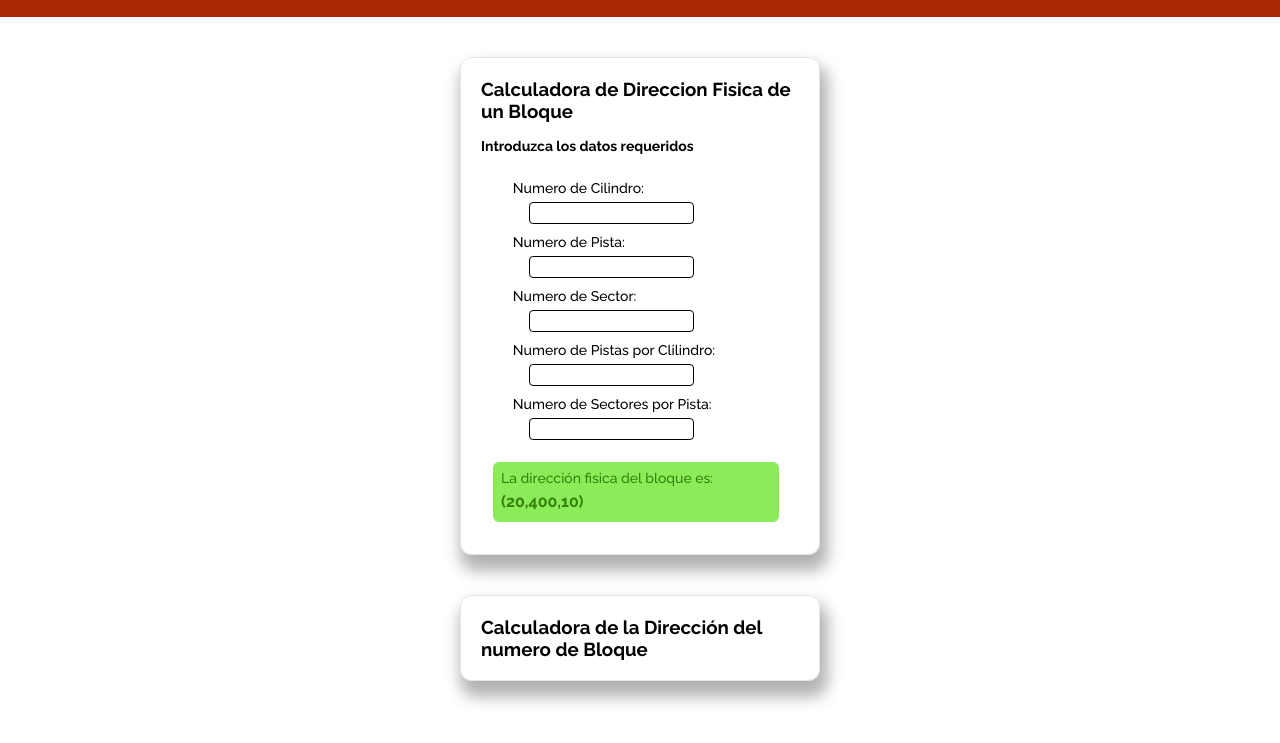
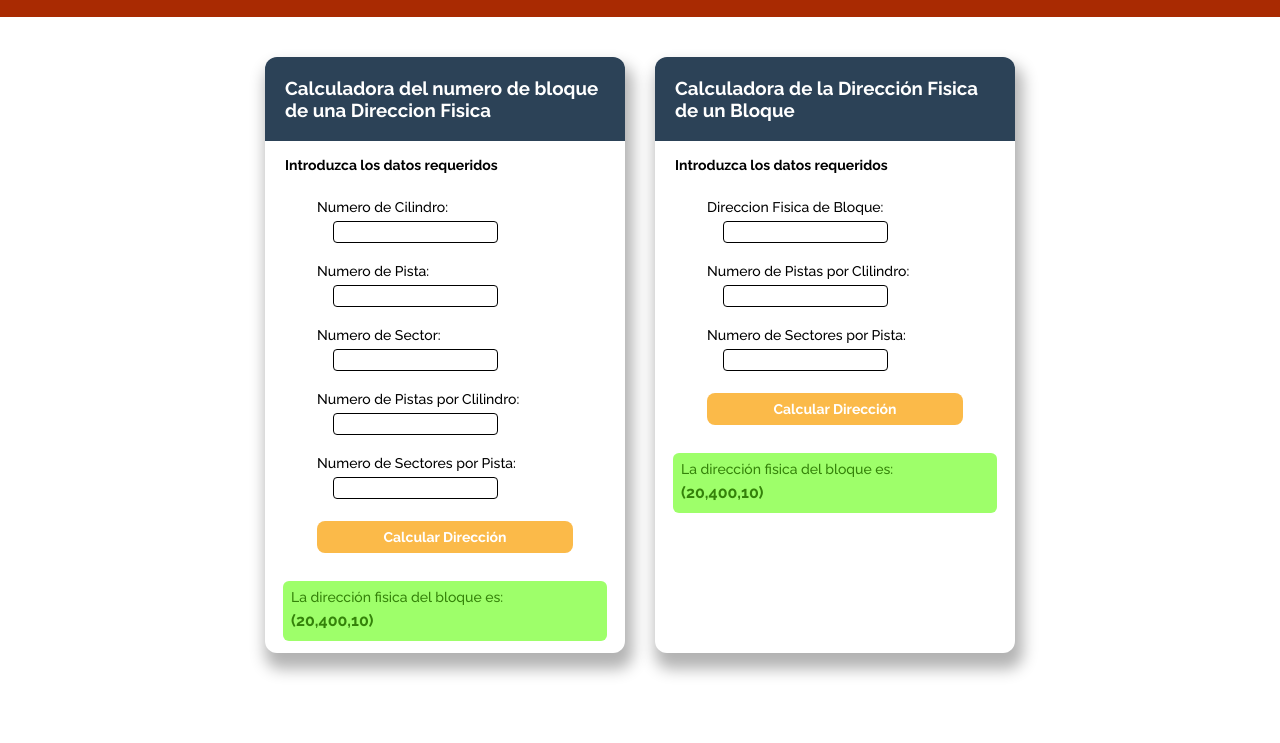
Before and after one commit to joseAguilar18/Tarea1_Discos_Estructura_de_Datos_II, a plain HTML site: page index.html in a window 1280 px wide. Shown: the part 53-796 px from the top of the page. Drawn offline with Linux system fonts and the light colour scheme.

Commit message:
Se programo el comportamiento de las calculadoras y se agrego una grid a index.html

```diff
--- a/estilos.css
+++ b/estilos.css
@@ -24,20 +24,37 @@ main{
     place-content: center;
 }
 
+.main-content-wrapper{
+    width: 100%;
+    height: auto;
+    display: grid;
+    grid-template-columns: 1fr 1fr;
+    grid-auto-rows: 1fr;
+    justify-items: center;
+    gap: 30px;
+}
+
 .calculator-wrapper{
     height: auto;
     width: 360px;
     margin: 40px 0;
+    box-shadow: 4px 12px 15px 4px rgba(0,0,0,0.3);
+    /* border: 1px solid rgba(0,0,0,0.1); */
+    border-radius: 12px;
+    overflow: hidden;
+}
+
+.calculator-title{
+    background-color: #2c4257;
     padding: 20px;
-    box-shadow: 4px 12px 15px 4px rgba(0,0,0,0.3);
-    border: 1px solid rgba(0,0,0,0.1);
-    border-radius: 12px;
+    color: white;
 }
 
 .calculator-inputs-container{
     display: flex;
     flex-direction: column;
     align-items: center;
+    padding: 0 20px;
 }
 
 .calculator-inputs-container h5{
@@ -49,6 +66,9 @@ main{
 .data-container{
     height: auto;
     width: 80%;
+    display: flex;
+    flex-direction: column;
+    justify-content: center;
 }
 
 .data-input{
@@ -76,10 +96,10 @@ main{
 .calculator-result-container{
     width: 90%;
     height: 60px;
-    margin: 12px;
+    margin: 12px auto;
     padding: 8px;
     border-radius: 6px;
-    background-color: #8beb58;
+    background-color: #9eff6a;
     font-size: 14px;
     font-weight: 500;
     color: #34820a ;
@@ -90,3 +110,17 @@ main{
     font-size: 16px;
     font-weight: 700;
 }
+
+.button{
+    height: 32px;
+    padding: 0 6px;
+    margin-top: 12px;
+    margin-bottom: 16px;
+    border: none;
+    border-radius: 8px;
+    background-color: #fbba49;
+    font-size: 14px;
+    font-weight: 700;
+    color: white;
+    cursor: pointer;
+}
--- a/index.html
+++ b/index.html
@@ -19,30 +19,61 @@
 
             <section class="calculator-wrapper">
                 <div class="calculator-title">
-                    <h3>Calculadora de Direccion Fisica de un Bloque</h3>
+                    <h3>Calculadora del numero de bloque de una Direccion Fisica</h3>
                 </div>
                 <div class="calculator-inputs-container">
                     <h5>Introduzca los datos requeridos</h5>
                     <div class="data-container">
                         <div class="data-input">
                             <label for="clilindro" class="labels">Numero de Cilindro: </label>
-                            <input type="text" name="clilindro" class="inputs">
+                            <input type="number" name="clilindro" id="cilindroP" class="inputs">
                         </div>
                         <div class="data-input">
                             <label for="pista" class="labels">Numero de Pista: </label>
-                            <input type="text" name="pista" class="inputs">
+                            <input type="number" name="pista" id="pistaP"class="inputs">
                         </div>
                         <div class="data-input">
                             <label for="sector" class="labels">Numero de Sector: </label>
-                            <input type="text" name="sector" class="inputs">
+                            <input type="number" name="sector" id="sectorP" class="inputs">
                         </div>
                         <div class="data-input">
                             <label for="pista/cil" class="labels">Numero de Pistas por Clilindro: </label>
-                            <input type="text" name="pista/cil" class="inputs">
-                        </div><div class="data-input">
+                            <input type="number" name="pista/cil" id="pista-cil" class="inputs">
+                        </div>
+                        <div class="data-input">
                             <label for="sector/pista" class="labels">Numero de Sectores por Pista: </label>
-                            <input type="text" name="sector/pista" class="inputs">
+                            <input typnumber" name="sector/pista" id="sector-pista" class="inputs">
                         </div>
+
+                        <button id="block-number-button" class="button">Calcular Dirección</button>
+                    </div>
+                </div>
+                <div class="calculator-result-container">
+                    <p>La dirección fisica del bloque es: </p>
+                    <p class="calculator-result" id="block-number-result">(20,400,10)</p>
+                </div>
+            </section>
+
+            <section class="calculator-wrapper">
+                <div class="calculator-title">
+                    <h3>Calculadora de la Dirección Fisica de un Bloque</h3>
+                </div>
+                <div class="calculator-inputs-container">
+                    <h5>Introduzca los datos requeridos</h5>
+                    <div class="data-container">
+                        <div class="data-input">
+                            <label for="dir-fisica" class="labels">Direccion Fisica de Bloque: </label>
+                            <input type="number" name="dir-fisica" id="dir-fisica" class="inputs">
+                        </div>
+                        <div class="data-input">
+                            <label for="pista/cil" class="labels">Numero de Pistas por Clilindro: </label>
+                            <input type="number" name="pista/cil" id="pista-cil-F" class="inputs">
+                        </div>
+                        <div class="data-input">
+                            <label for="sector/pista" class="labels">Numero de Sectores por Pista: </label>
+                            <input typnumber" name="sector/pista" id="sector-pista-F" class="inputs">
+                        </div>
+                        <button id="physical-direction-button" class="button">Calcular Dirección</button>
                     </div>
                 </div>
                 <div class="calculator-result-container">
@@ -50,14 +81,9 @@
                     <p class="calculator-result" id="physical-direction-result">(20,400,10)</p>
                 </div>
             </section>
-
-            <section class="calculator-wrapper">
-                <div class="calculator-title">
-                    <h3>Calculadora de la Dirección del numero de Bloque</h3>
-                </div>
-                <div></div>
-            </section>
         </section>
     </main>
+
+    <script src="index.js"></script>
 </body>
 </html>
--- /dev/null
+++ b/index.js
@@ -0,0 +1,35 @@
+/* Calculo de la direccion fisica de un bloque*/
+const calcularNumeroDeBloque = document.querySelector('#block-number-button');
+
+calcularNumeroDeBloque.addEventListener('click', () => {
+    const i = document.querySelector('#cilindroP').value;
+    const j = document.querySelector('#pistaP').value;
+    const k = document.querySelector('#sectorP').value;
+    const p = document.querySelector('#pista-cil').value;
+    const s = document.querySelector('#sector-pista').value;
+
+
+    const numeroDeBloque = (i*p*s) + (j*s) + parseInt(k);
+
+    const respuestaDirFisica = document.querySelector('#block-number-result');
+    respuestaDirFisica.innerText = numeroDeBloque;
+});
+
+
+/* Calculo de la direccion fisica de un bloque x*/
+const calcularDireccionFisica = document.querySelector('#physical-direction-button')
+
+calcularDireccionFisica.addEventListener('click', () => {
+    const dirFisica = document.querySelector('#dir-fisica').value;
+    const p = document.querySelector('#pista-cil-F').value;
+    const s = document.querySelector('#sector-pista-F').value;
+
+    const i = parseInt(dirFisica/(p*s));
+    const r = dirFisica % (p*s);
+    const j = parseInt(r/s);
+    const k = r % s;
+
+    const direccionFisica = document.querySelector('#physical-direction-result');
+    direccionFisica.innerText = `(${i}, ${j}, ${k})`;
+
+});
```
